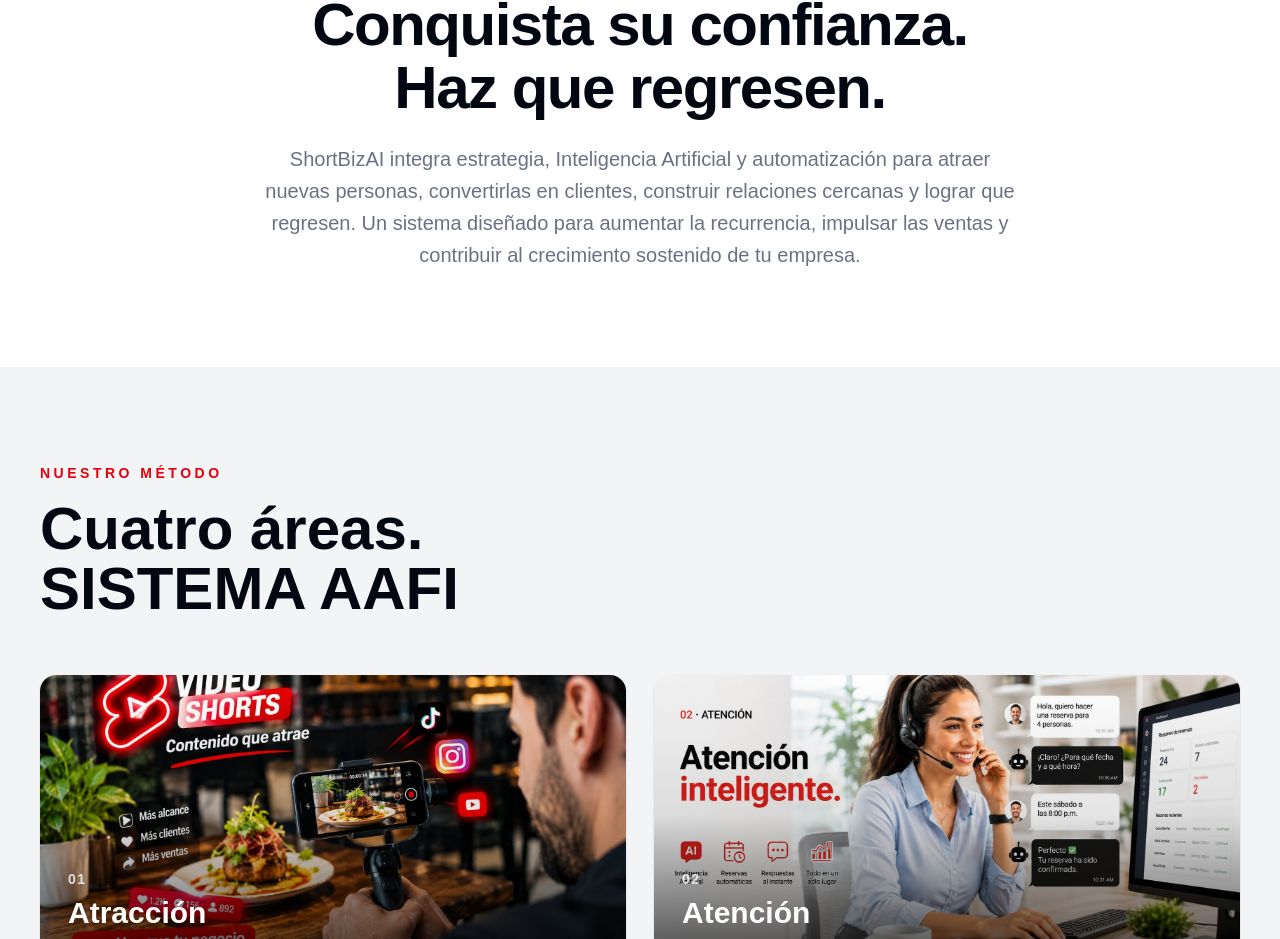
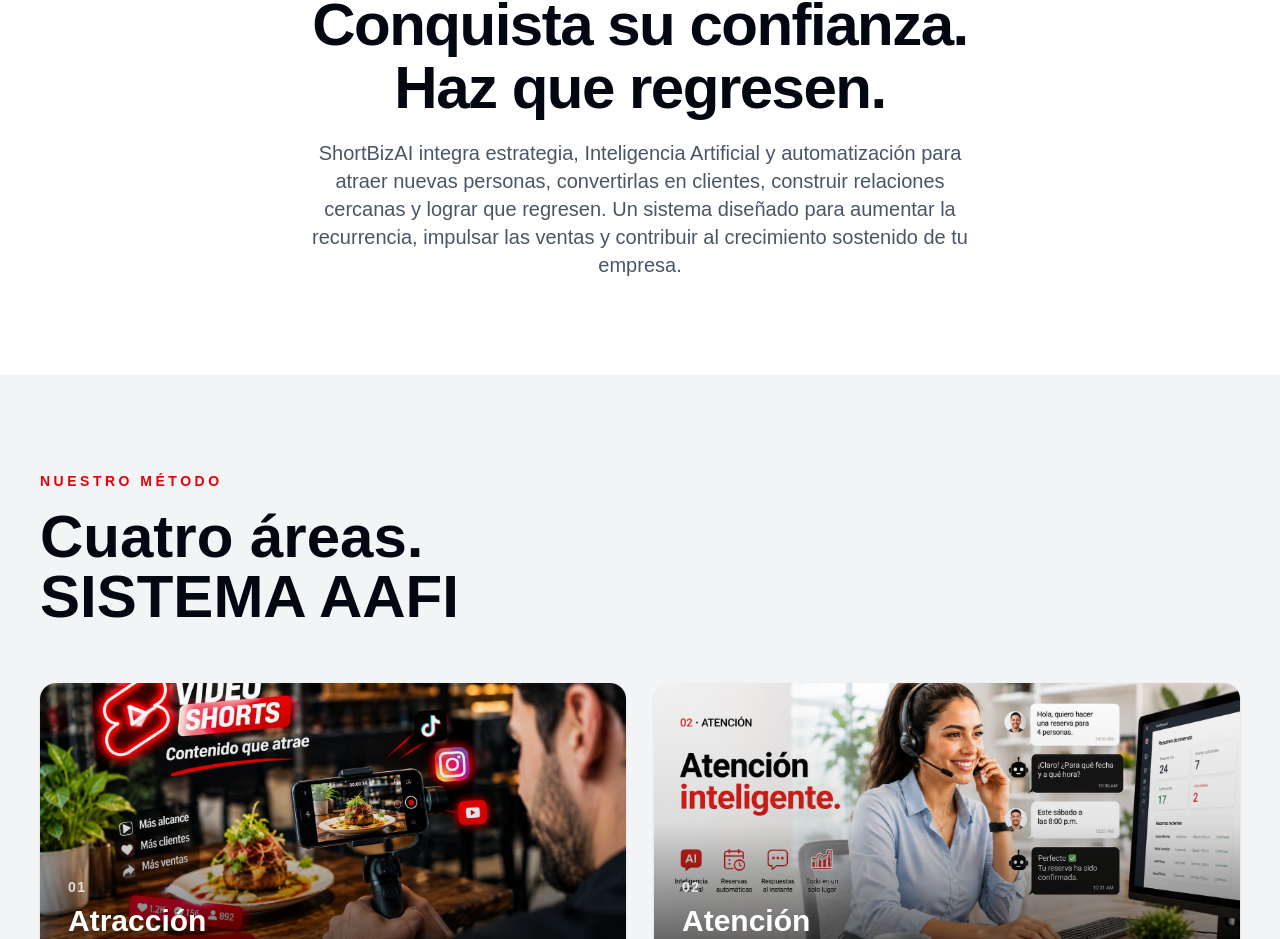
Before and after one commit to FabianGallego/ShortBizAI, a Next.js app: page / in a window 1280 px wide. Shown: the part 1026-1965 px from the top of the page. Built offline with nearby package versions, Linux system fonts and the light colour scheme.

Commit message:
Actualizar texto principal del sistema AAFI

```diff
--- a/app/page.tsx
+++ b/app/page.tsx
@@ -262,7 +262,7 @@ export default function Home() {
   Haz que regresen.
 </h2>
 
-<p className="mt-6 text-lg md:text-xl leading-8 text-gray-500 max-w-3xl mx-auto">
+<p className="mt-5 text-lg md:text-xl leading-7 text-gray-600 max-w-2xl mx-auto">
   ShortBizAI integra estrategia, Inteligencia Artificial y automatización
   para atraer nuevas personas, convertirlas en clientes, construir
   relaciones cercanas y lograr que regresen. Un sistema diseñado para
```
